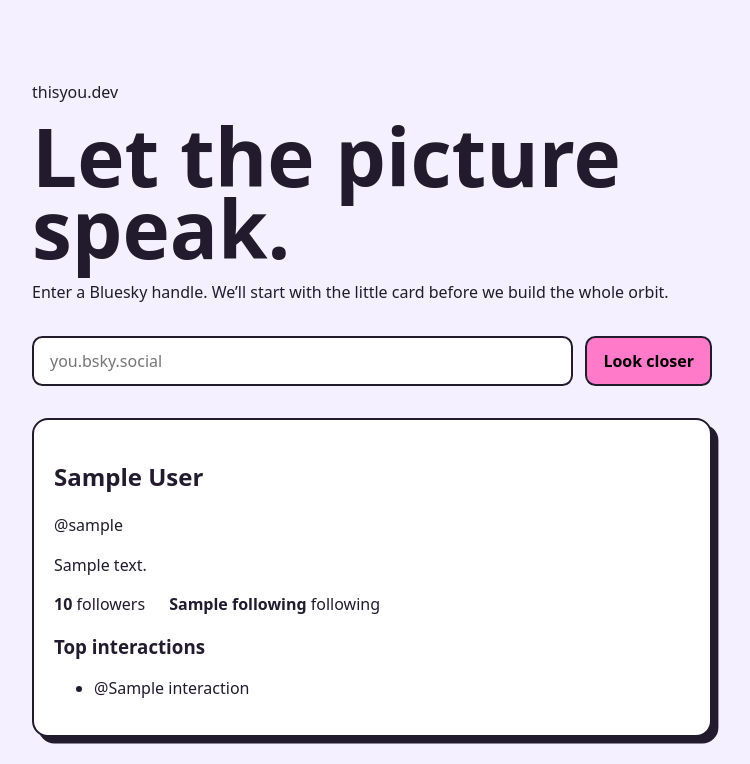
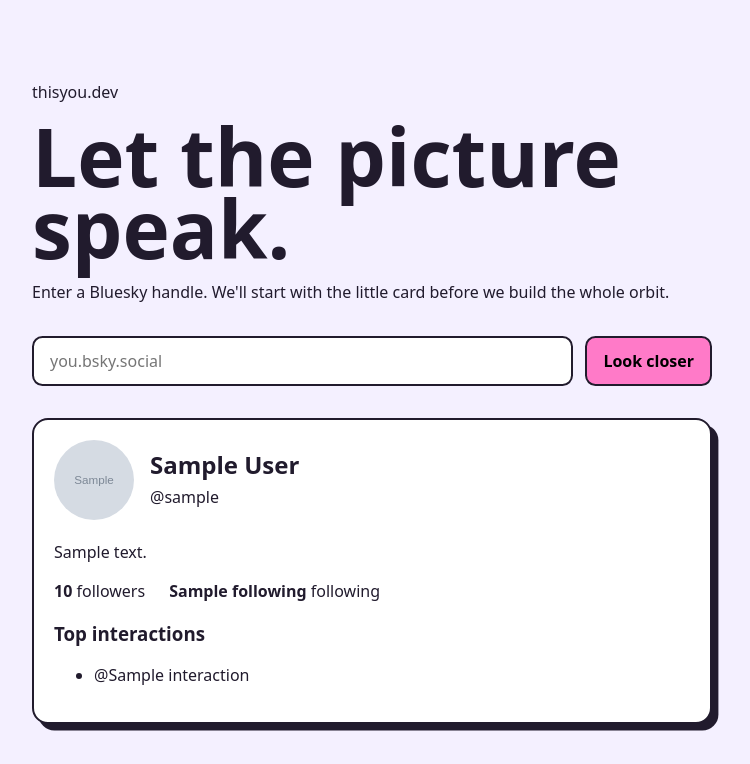
Before and after one commit to seanherrala/thisyou-dev, a FastAPI app: template src/thisyou/templates/home.html in a window 1280 px wide. Shown: the top 764 px of the page, without its empty margins (268-1018 px from the left). After the commit the page ends 731 px from the top, so only its background shows below. Run offline with FastAPI, Linux system fonts and the light colour scheme; the template is opened without the code that fills it: most values are stand-ins (such as "Sample title", 1, 10 or a date in 2020); grey boxes marked "Sample" are stand-in pictures.

Commit message:
feat: display circular profile avatar in results card

```diff
--- a/src/thisyou/templates/home.html
+++ b/src/thisyou/templates/home.html
@@ -20,6 +20,10 @@
       input { flex: 1; min-width: 0; }
       button { background: #ff7ac8; cursor: pointer; font-weight: 700; }
       .card { background: #fff; border: 2px solid #211b2d; border-radius: 1rem; padding: 1.25rem; box-shadow: .4rem .4rem 0 #211b2d; }
+      .card-header { display: flex; align-items: center; gap: 1rem; margin-bottom: 1.25rem; }
+      .avatar { width: 80px; height: 80px; border-radius: 50%; object-fit: cover; flex-shrink: 0; }
+      .card-info h2 { margin: 0; }
+      .card-info p { margin: 0.25rem 0; }
       .stats { display: flex; gap: 1.5rem; }
       .error { color: #a11948; font-weight: 700; }
       @media (max-width: 520px) { form { display: block; } button, input { box-sizing: border-box; width: 100%; margin-bottom: .75rem; } }
@@ -29,7 +33,7 @@
     <main>
       <p>thisyou.dev</p>
       <h1>Let the picture speak.</h1>
-      <p>Enter a Bluesky handle. We’ll start with the little card before we build the whole orbit.</p>
+      <p>Enter a Bluesky handle. We'll start with the little card before we build the whole orbit.</p>
       <form action="/profile" method="post">
         <label for="handle" hidden>Bluesky handle</label>
         <input id="handle" name="handle" placeholder="you.bsky.social" required>
@@ -38,8 +42,13 @@
       {% if error %}<p class="error">{{ error }}</p>{% endif %}
       {% if profile %}
       <section class="card">
-        <h2>{{ profile.display_name }}</h2>
-        <p>@{{ profile.handle }}</p>
+        <div class="card-header">
+          {% if profile.avatar_url %}<img src="{{ profile.avatar_url }}" alt="{{ profile.display_name }}" class="avatar">{% endif %}
+          <div class="card-info">
+            <h2>{{ profile.display_name }}</h2>
+            <p>@{{ profile.handle }}</p>
+          </div>
+        </div>
         <p>{{ profile.description }}</p>
         <div class="stats">
           <span><strong>{{ profile.followers }}</strong> followers</span>
```
